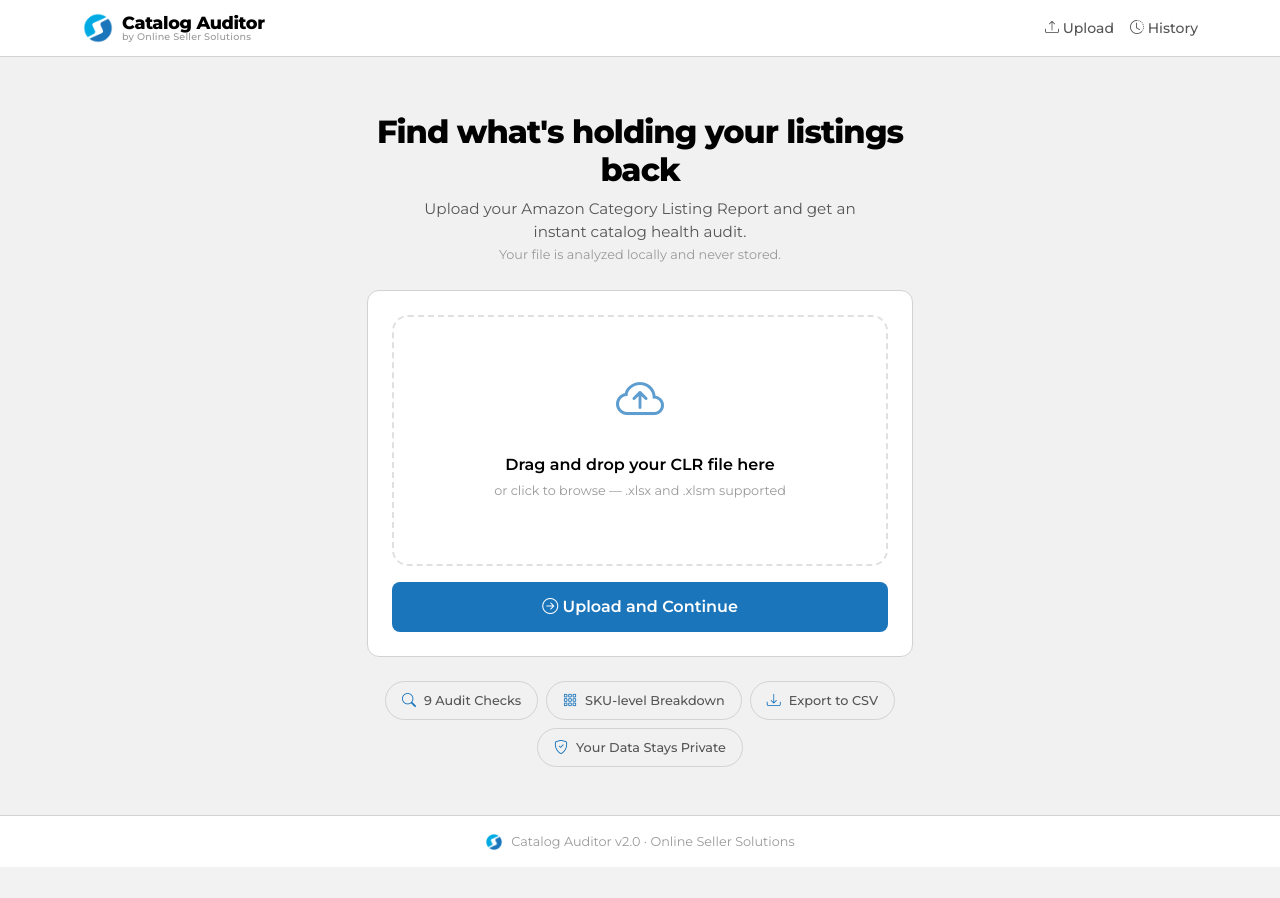
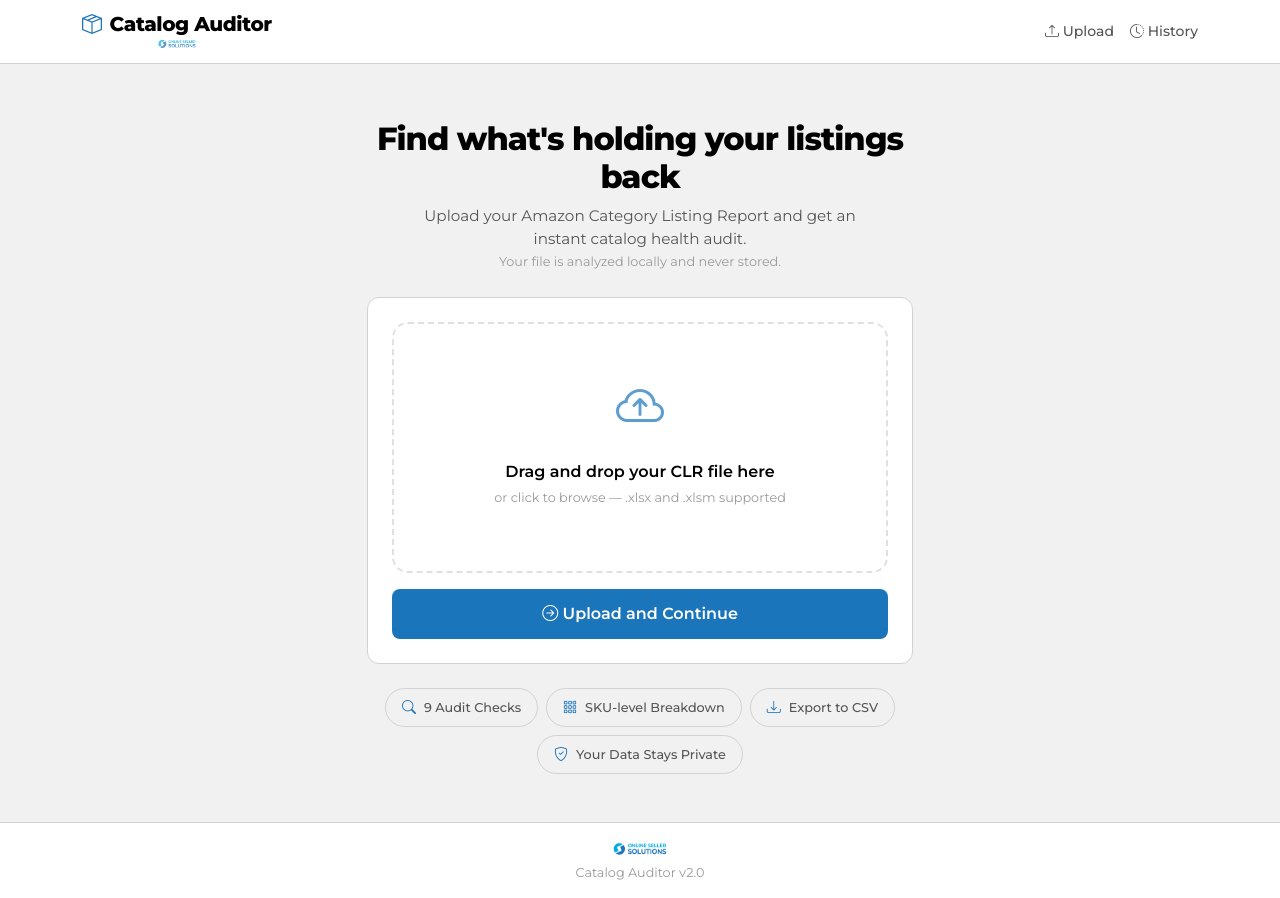
Before and after one commit to vahungc-code/amazon-catalog-auditor, a Flask app: page / in a window 1280 px wide. Before the commit the page ends 867 px from the top, so only its background shows below. Run offline with Flask 3, Linux system fonts and the light colour scheme.

Commit message:
Revert to box icon for Catalog Auditor, add full OSS logo underneath
Restored the original box icon next to "Catalog Auditor" title.
Added the full horizontal "Online Seller Solutions" logo below it.
Footer also updated with the full logo.

Co-Authored-By: Claude Opus 4.6 <noreply@anthropic.com>

```diff
--- a/web/static/css/style.css
+++ b/web/static/css/style.css
@@ -99,39 +99,38 @@ a:hover {
     font-size: 1.25rem;
     color: var(--text);
     letter-spacing: -0.02em;
+    display: flex;
+    flex-direction: column;
+    line-height: 1.2;
 }
 .navbar-dark-custom .navbar-brand:hover {
     color: var(--accent);
+}
+.navbar-dark-custom .navbar-brand i {
+    color: var(--accent);
+}
+
+.navbar-brand-title {
+    font-family: var(--font-display);
+    font-weight: 800;
+    font-size: 1.25rem;
+    color: var(--text);
+    letter-spacing: -0.02em;
+    transition: color var(--transition);
 }
 .navbar-dark-custom .navbar-brand:hover .navbar-brand-title {
     color: var(--accent);
 }
 
-.navbar-logo {
-    height: 32px;
-    width: 32px;
+.navbar-oss-logo {
+    height: 14px;
     object-fit: contain;
-    flex-shrink: 0;
+    margin-top: 1px;
+    opacity: 0.7;
+    transition: opacity var(--transition);
 }
-
-.navbar-brand-text {
-    display: flex;
-    flex-direction: column;
-    line-height: 1.1;
-}
-.navbar-brand-title {
-    font-family: var(--font-display);
-    font-weight: 800;
-    font-size: 1.1rem;
-    color: var(--text);
-    letter-spacing: -0.02em;
-    transition: color var(--transition);
-}
-.navbar-brand-sub {
-    font-size: 0.6rem;
-    font-weight: 500;
-    color: var(--text-dim);
-    letter-spacing: 0.02em;
+.navbar-dark-custom .navbar-brand:hover .navbar-oss-logo {
+    opacity: 1;
 }
 
 .navbar-dark-custom .nav-link {
--- a/web/templates/base.html
+++ b/web/templates/base.html
@@ -21,12 +21,12 @@
 <body>
     <nav class="navbar-dark-custom">
         <div class="container d-flex align-items-center justify-content-between">
-            <a class="navbar-brand d-flex align-items-center gap-2" href="{{ url_for('main.index') }}">
-                <img src="{{ url_for('static', filename='images/OSS logo simple transparent-05.png') }}" alt="OSS" class="navbar-logo">
-                <div class="navbar-brand-text">
+            <a class="navbar-brand" href="{{ url_for('main.index') }}">
+                <div class="d-flex align-items-center gap-2">
+                    <i class="bi bi-box-seam"></i>
                     <span class="navbar-brand-title">Catalog Auditor</span>
-                    <span class="navbar-brand-sub">by Online Seller Solutions</span>
                 </div>
+                <img src="{{ url_for('static', filename='images/OSS LOGO 2022-transparent.png') }}" alt="Online Seller Solutions" class="navbar-oss-logo">
             </a>
             <div class="d-flex align-items-center gap-3">
                 <a class="nav-link" href="{{ url_for('main.index') }}">
@@ -55,9 +55,9 @@
     </main>
 
     <footer class="footer-dark text-center">
-        <div class="container d-flex align-items-center justify-content-center gap-2">
-            <img src="{{ url_for('static', filename='images/OSS logo simple transparent-05.png') }}" alt="OSS" style="height: 18px; width: 18px; object-fit: contain;">
-            <span>Catalog Auditor v2.0 &middot; Online Seller Solutions</span>
+        <div class="container d-flex flex-column align-items-center gap-1">
+            <img src="{{ url_for('static', filename='images/OSS LOGO 2022-transparent.png') }}" alt="Online Seller Solutions" style="height: 20px; object-fit: contain;">
+            <span>Catalog Auditor v2.0</span>
         </div>
     </footer>
 
```
